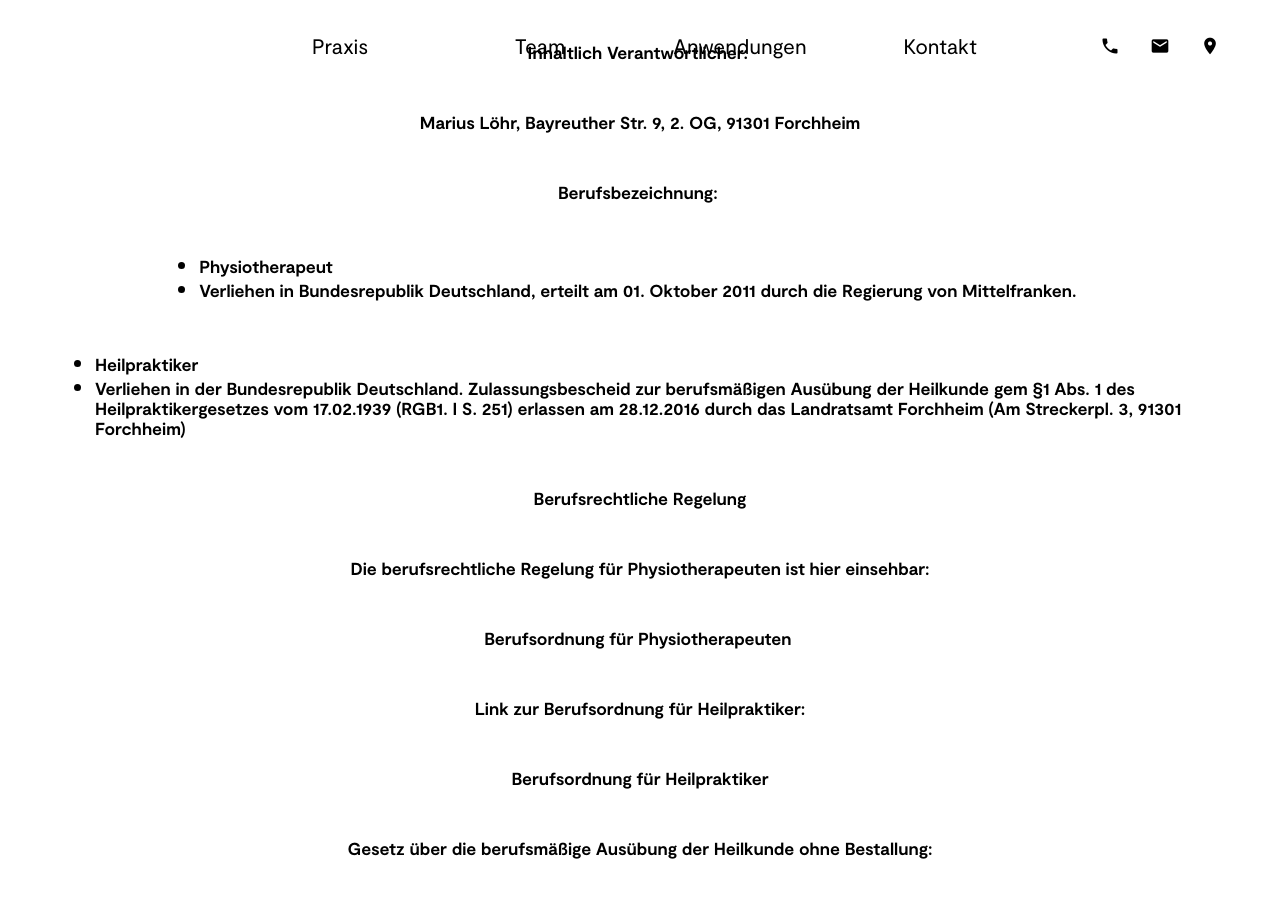
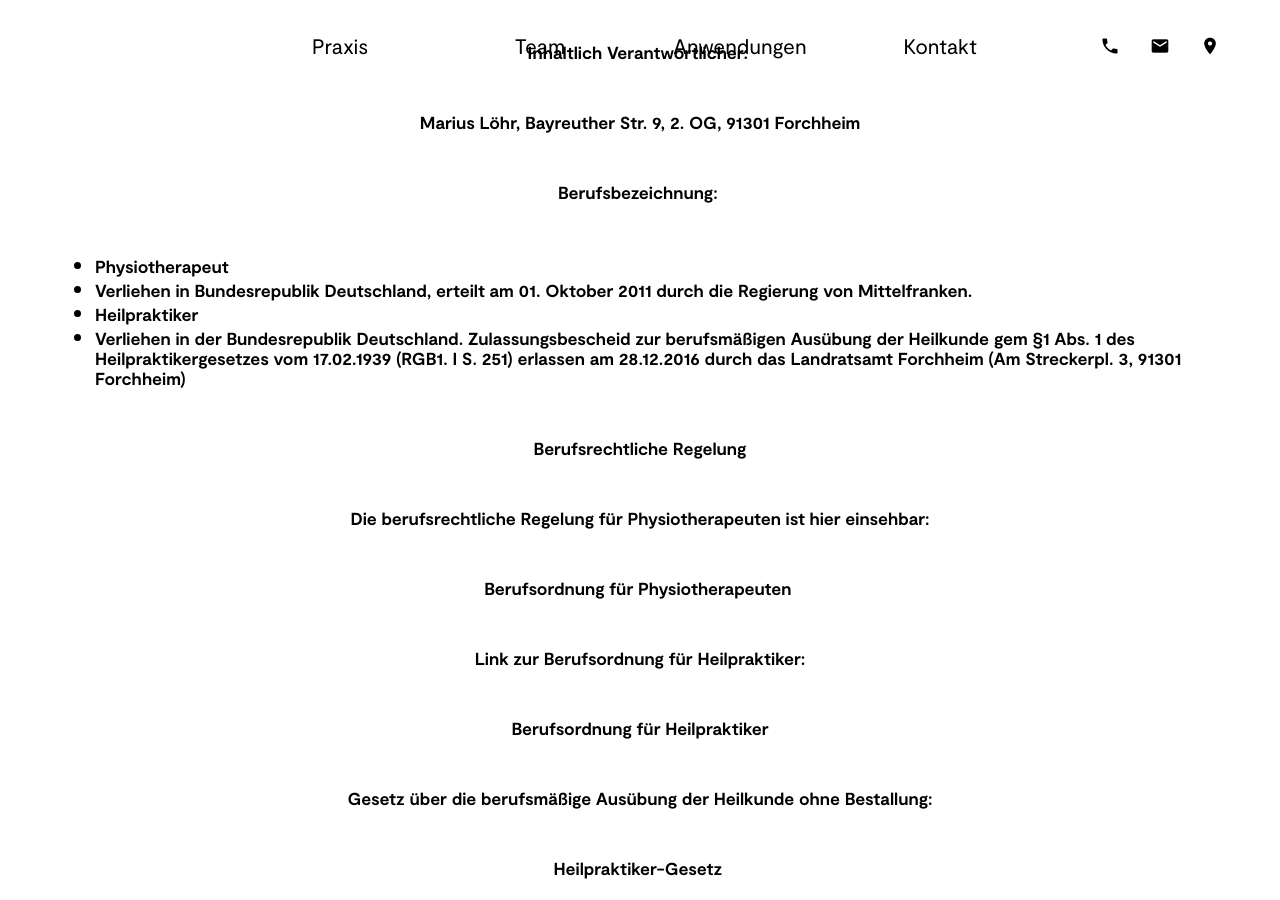
Before and after one commit to loehr-physiotherapie/loehr-physiotherapie.github.io, a Jekyll site: the page built from impressum.html, in a window 1280 px wide and 900 px high, scrolled down 688 px. Built offline with Jekyll 4.4.1, drawn with Linux system fonts in a browser that asks for light colours.

Commit message:
Updated 'impressum.html' via CloudCannon

```diff
--- a/impressum.html
+++ b/impressum.html
@@ -22,10 +22,8 @@
                         <h5>Physiotherapeut</h5>
                     </li>
                     <li>
-                        <h5>Verliehen in Bundesrepublik Deutschland, erteilt am 01. Oktober 2011 durch die Regierung von Mittelfranken.&nbsp;</h5>
+                        <h5>Verliehen in Bundesrepublik Deutschland, erteilt am 01. Oktober 2011 durch die Regierung von Mittelfranken.</h5>
                     </li>
-                </ul>
-                <ul>
                     <li>
                         <h5>Heilpraktiker</h5>
                     </li>
@@ -53,5 +51,5 @@
                 <h5><strong>Zust&auml;ndige Aufsichtsbeh&ouml;rde:</strong></h5>
                 <h5>Landratsamt Forchheim, &nbsp;Gesundheitsamt. Am Streckerplatz 3, 91301 Forchheim, Geb&auml;ude A, Ebene 1&nbsp;</h5>
                 <h5><strong>Umsatzsteuernummer:</strong>&nbsp;</h5>
-                <h5>Befreit von der Umsatzsteuer gem&auml;&szlig; &sect; 4 UStG&nbsp;</h5>
+                <h5>Befreit von der Umsatzsteuer gem&auml;&szlig; &sect; 4 UStG</h5>
             </section>
```
